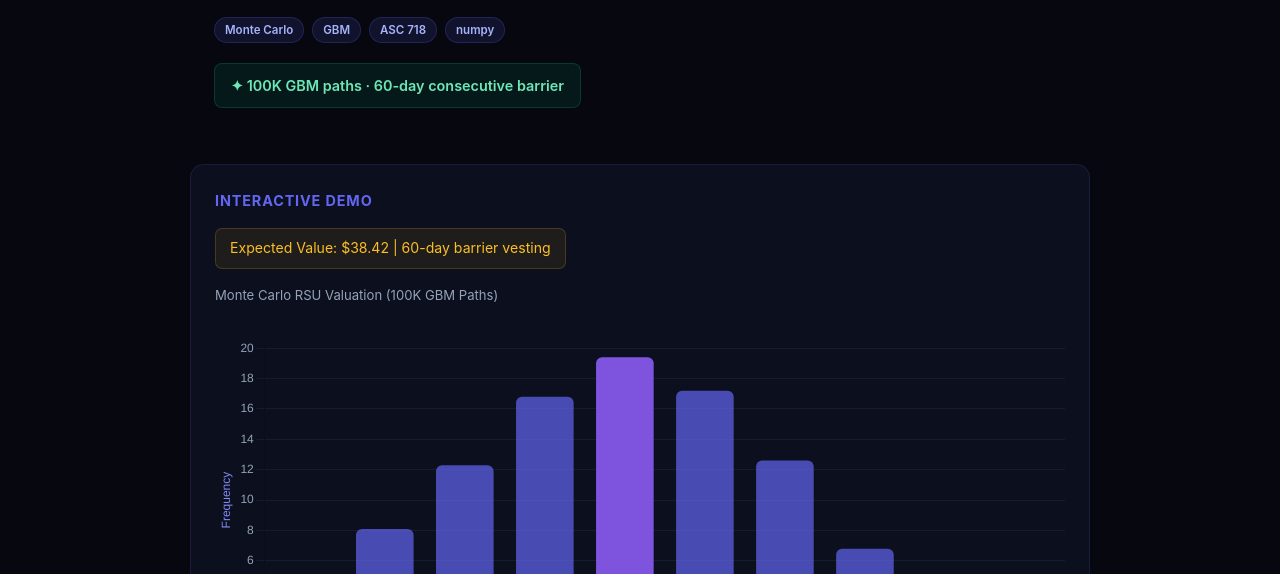
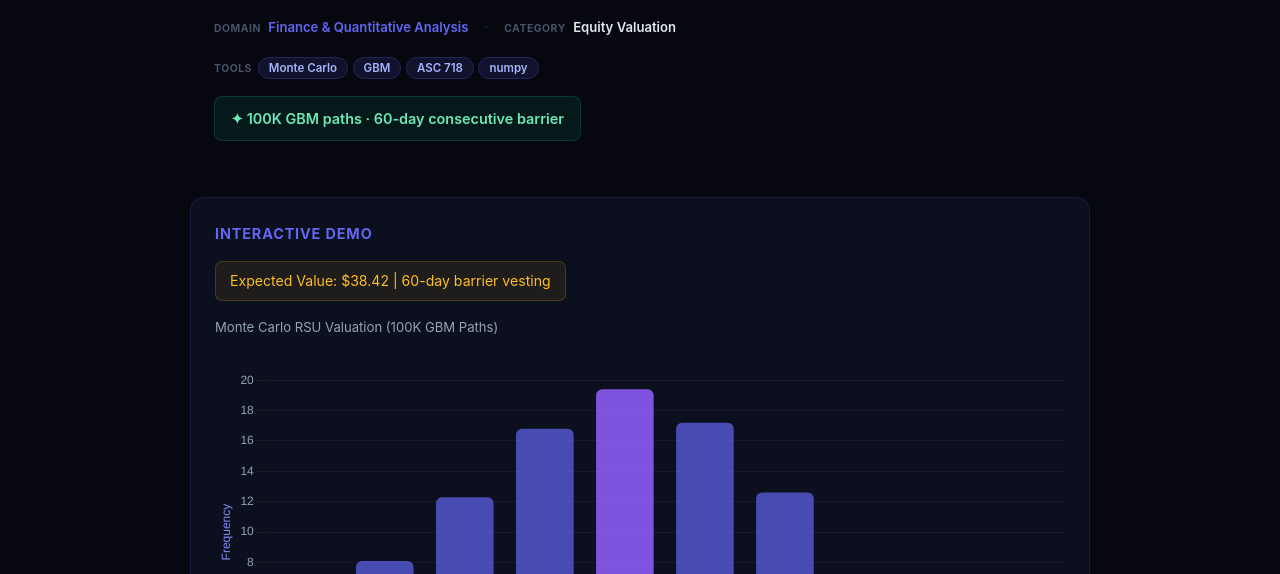
Before and after one commit to Sandyyy123/asc718-monte-carlo-valuation, a plain HTML site: page index.html in a window 1280 px wide. Shown: the part 226-800 px from the top of the page. Drawn offline with nearby package versions, Linux system fonts and the light colour scheme.

Commit message:
Update index.html: domain sections, remove LinkedIn

```diff
--- a/index.html
+++ b/index.html
@@ -49,7 +49,14 @@
 <div class="hero">
   <h1>ASC 718 Monte Carlo RSU</h1>
   <p>Audit-ready GBM Monte Carlo valuation for performance RSUs with consecutive-day price barriers. 100K simulation paths, 5 tranches, Big-4-auditable output.</p>
-  <div class="badges"><span class="badge">Monte Carlo</span> <span class="badge">GBM</span> <span class="badge">ASC 718</span> <span class="badge">numpy</span></div>
+  <div style="display:flex;flex-wrap:wrap;gap:16px;margin-bottom:16px;font-size:.82rem">
+    <div><span style="font-size:.65rem;font-weight:700;text-transform:uppercase;letter-spacing:.05em;color:#475569">Domain</span>&nbsp;
+         <span style="font-weight:600;color:#6366f1">Finance & Quantitative Analysis</span></div>
+    <div style="color:#334155">·</div>
+    <div><span style="font-size:.65rem;font-weight:700;text-transform:uppercase;letter-spacing:.05em;color:#475569">Category</span>&nbsp;
+         <span style="font-weight:600;color:#e2e8f0">Equity Valuation</span></div>
+  </div>
+  <div style="margin-bottom:16px"><span style="font-size:.65rem;font-weight:700;text-transform:uppercase;letter-spacing:.05em;color:#475569">Tools&nbsp;&nbsp;</span><span style="display:inline"><span class="badge">Monte Carlo</span> <span class="badge">GBM</span> <span class="badge">ASC 718</span> <span class="badge">numpy</span></span></div>
   <div class="metric-bar">✦ 100K GBM paths · 60-day consecutive barrier</div>
 </div>
 <div class="card">
```
